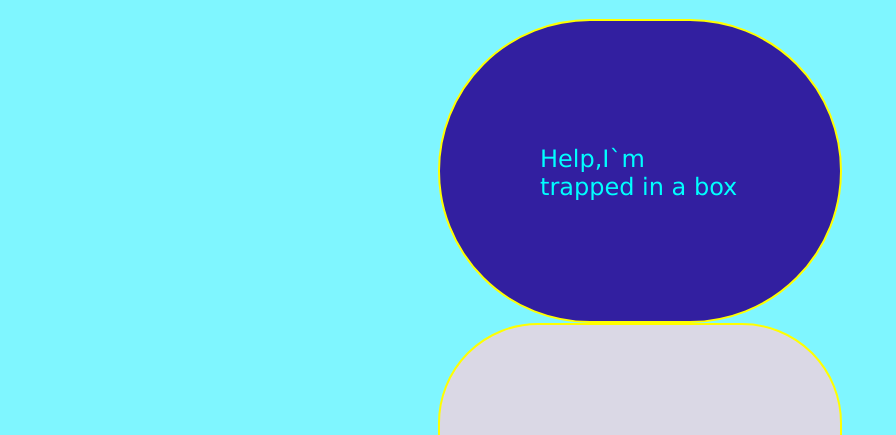
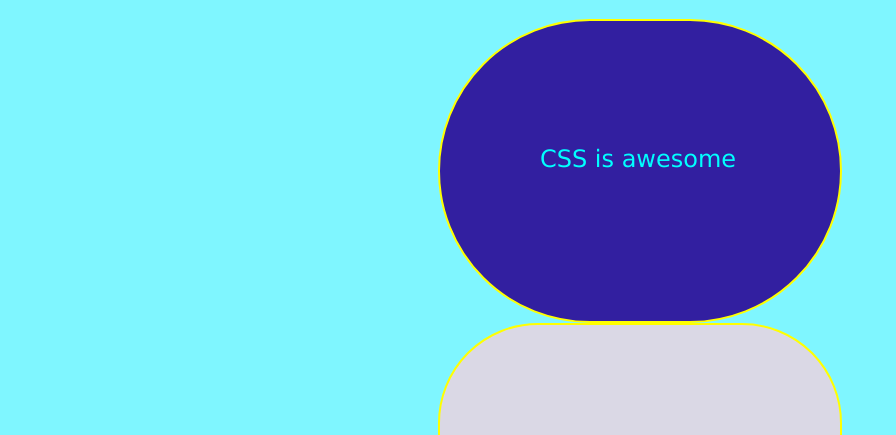
Before and after one commit to MesutBiskin/c12-css, a plain HTML site: page index.html in a window 1280 px wide. Shown: the part 61-496 px from the top of the page, without its empty margins (0-896 px from the left). Drawn offline with Linux system fonts and the light colour scheme.

Commit message:
added CSS is awesome message

```diff
--- a/index.html
+++ b/index.html
@@ -10,7 +10,7 @@
     <h1>CSS</h1>
 
     <section id="box">
-        <p class="box__text">Help,I`m trapped in a box</p>
+        <p class="box__text">CSS is awesome</p>
 
 
     </section>
```
